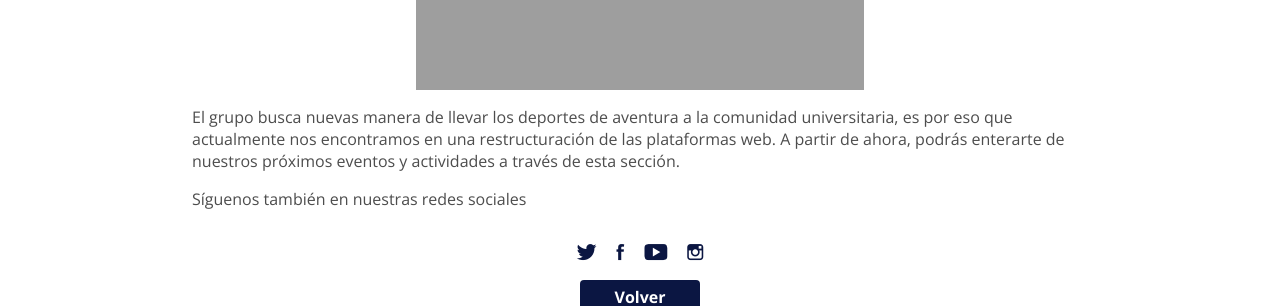
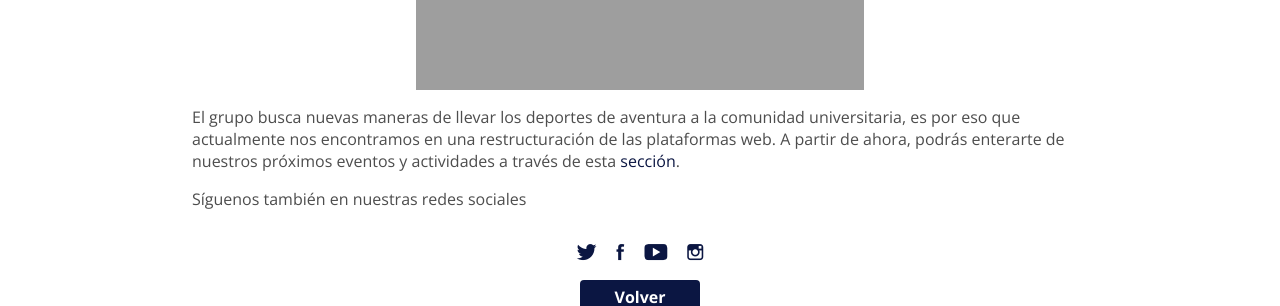
Before and after one commit to geoikos/geoikos, a Jekyll site: the page built from _posts/2017-11-04-pagina-web.markdown, in a window 1280 px wide. Shown: the part 371-677 px from the top of the page. Built offline with Jekyll 4.4.1, drawn with Linux system fonts in a browser that asks for light colours; nearby versions of some CDN libraries; comment, search, counter and statistics services are not loaded.

Commit message:
Added New Member
And fixed some typos.

```diff
--- a/_data/miembros.yml
+++ b/_data/miembros.yml
@@ -22,9 +22,9 @@
 #   picture: /assets/img/miembros/profile-rosalinda.jpg
 #   carrera: UCV
 
-# - name: Carlos Sivira
-#   picture: /assets/img/miembros/profile-carlos.jpg
-#   carrera: Cohorte '15 USB
+- name: Carlos Sivira
+  picture: /assets/img/miembros/profile-carlos.jpg
+  carrera: Cohorte '15 USB
 
 - name: Isabella Capecchi
   picture: /assets/img/miembros/profile-isabella.jpg
--- a/_posts/2017-11-04-nueva-pagina.markdown
+++ b/_posts/2017-11-04-nueva-pagina.markdown
@@ -9,7 +9,7 @@
 
 ![nueva]({{ site.url }}/assets/img/nuevo.jpg){:class="event-img"}
 
-El grupo busca nuevas manera de llevar los deportes de aventura a la comunidad universitaria, es por eso que actualmente nos encontramos en una
+El grupo busca nuevas maneras de llevar los deportes de aventura a la comunidad universitaria, es por eso que actualmente nos encontramos en una
 restructuración de las plataformas web. A partir de ahora, podrás enterarte de nuestros próximos eventos y actividades a través de esta sección.
 
 Síguenos también en nuestras redes sociales
--- a/_posts/2017-11-04-pagina-web.markdown
+++ b/_posts/2017-11-04-pagina-web.markdown
@@ -8,8 +8,8 @@
 
 ![nueva]({{ site.url }}/assets/img/nuevo.jpg){:class="event-img"}
 
-El grupo busca nuevas manera de llevar los deportes de aventura a la comunidad universitaria, es por eso que actualmente nos encontramos en una
-restructuración de las plataformas web. A partir de ahora, podrás enterarte de nuestros próximos eventos y actividades a través de esta sección.
+El grupo busca nuevas maneras de llevar los deportes de aventura a la comunidad universitaria, es por eso que actualmente nos encontramos en una
+restructuración de las plataformas web. A partir de ahora, podrás enterarte de nuestros próximos eventos y actividades a través de esta [sección]({{ site.url }}/blog.html).
 
 Síguenos también en nuestras redes sociales
 
--- a/_posts/2017-11-12-proyecto-muro.markdown
+++ b/_posts/2017-11-12-proyecto-muro.markdown
@@ -35,4 +35,4 @@
 
 Si estás interesado en conocer más, puedes contactarnos a través de nuestras redes sociales, o ir directamente a la sede del grupo, ubicada en la planta baja de la Casa del Estudiante de la Universidad Simón Bolívar, Sede Sartenejas
 
-Fotos por [Jorge Olivares](https://wwww.instagram.com/jorgeolivaresp) y [Luis Carlos Marval](https://www.instagram.com/lcmarval/).
+Fotos por [Jorge Olivares](https://wwww.instagram.com/jorgeolivaresp/) y [Luis Carlos Marval](https://www.instagram.com/lcmarval/).
--- a/assets/css/styles.css
+++ b/assets/css/styles.css
@@ -469,7 +469,6 @@
 
 .container {
   position: relative;
-  z-index: -1;
 }
 
 .container .wrap {
@@ -724,7 +723,7 @@
   width:50%;
   height:50%;
   margin-left: auto;
-    margin-right: auto;
+  margin-right: auto;
 }
 
 .post-content{
```
Also changed, not shown: assets/img/miembros/profile-carlos.jpg (added).
